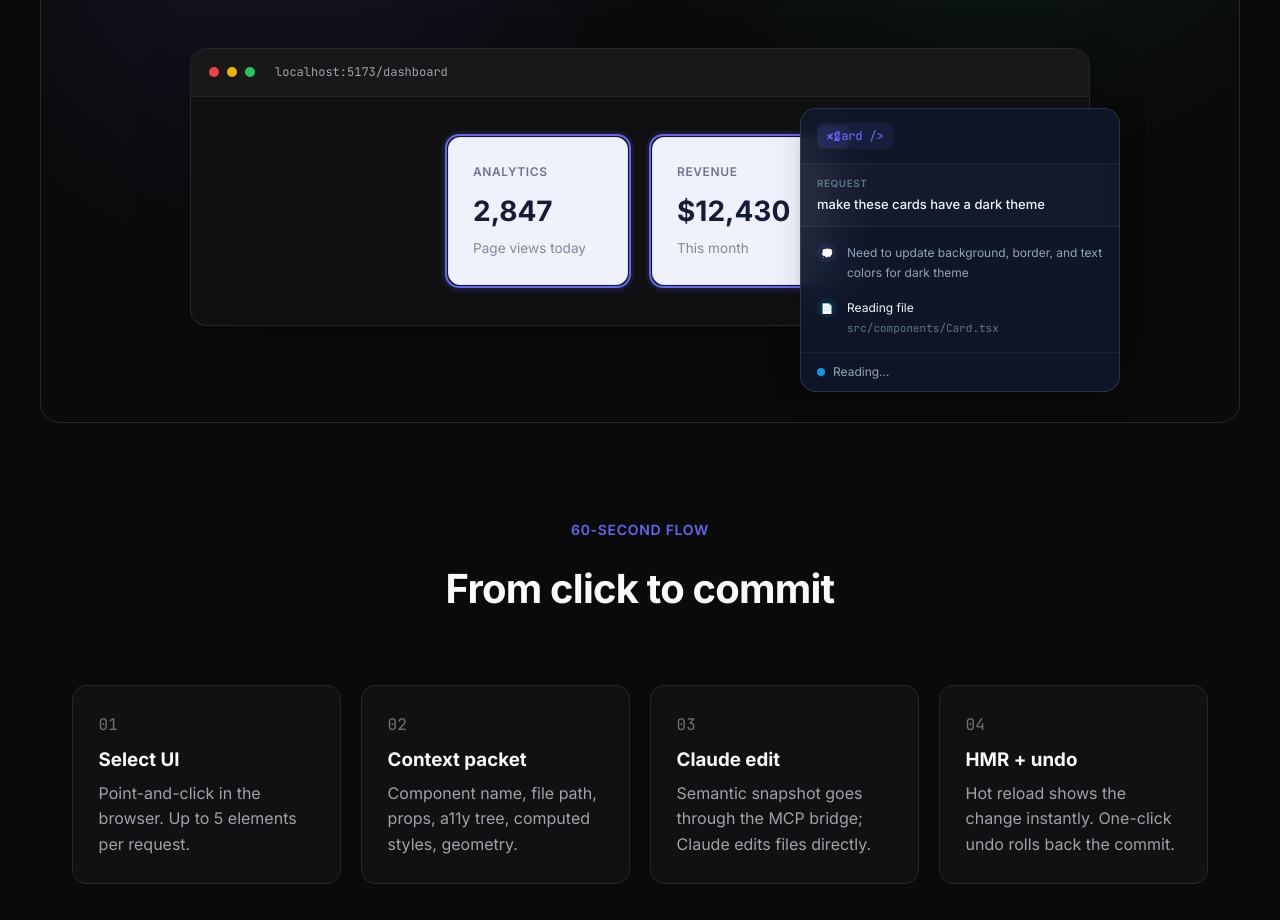
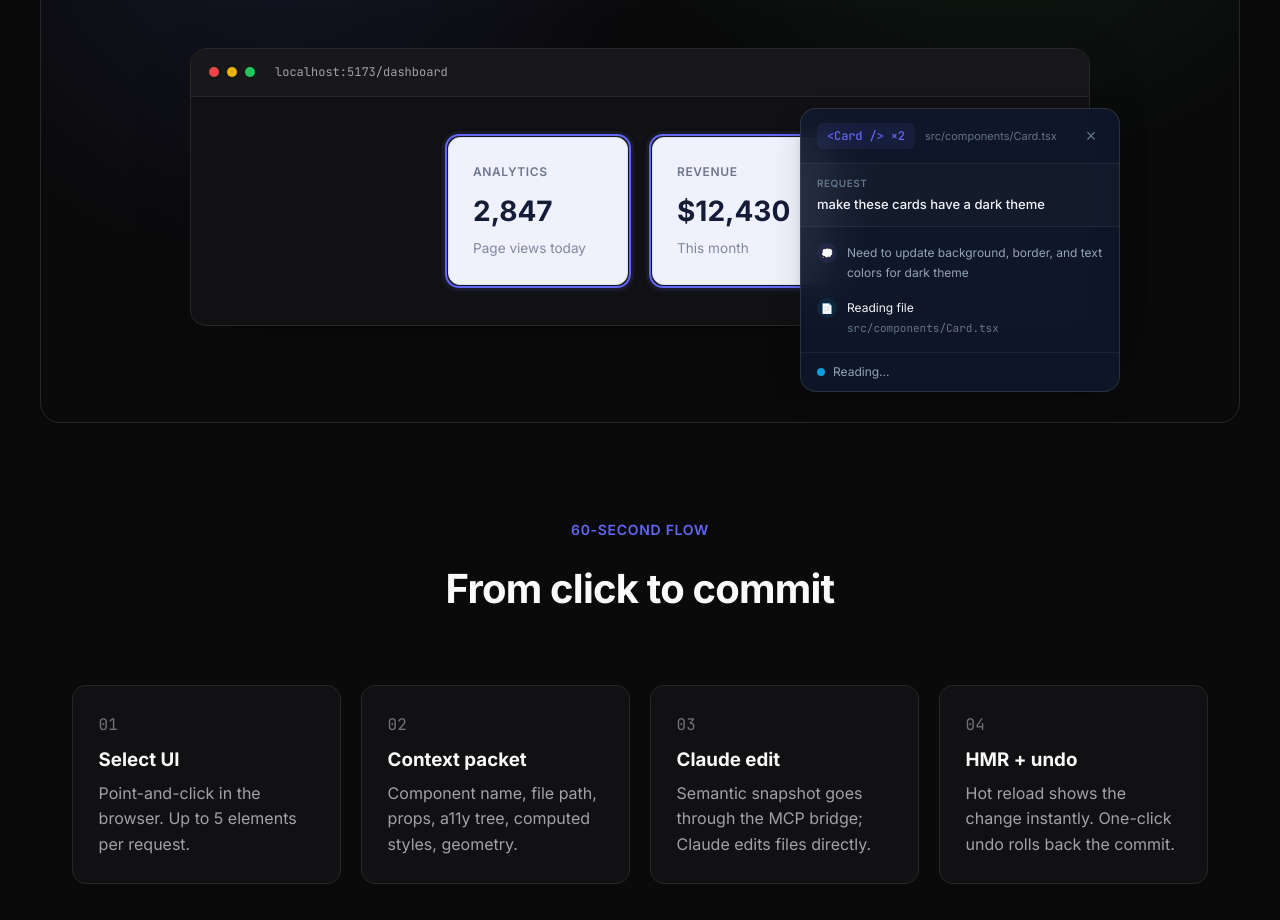
Before and after one commit to donutboyband/eyeglass_site, a React (Vite) app: page / in a window 1280 px wide. Shown: the part 1500-2420 px from the top of the page. Built offline with nearby package versions, Linux system fonts and the light colour scheme.

Commit message:
[eyeglass:eyeglass-1770671327851-ra2og6m] Fixed panel header to match real inspector

```diff
--- a/src/App.css
+++ b/src/App.css
@@ -1073,13 +1073,38 @@
   letter-spacing: -0.01em;
 }
 
-.demo-badge {
+.landing-demo-panel .demo-file-path {
   font-size: 11px;
-  font-weight: 600;
-  color: var(--accent);
-  background: var(--accent-soft);
-  padding: 3px 8px;
+  color: var(--text-muted);
+  overflow: hidden;
+  text-overflow: ellipsis;
+  white-space: nowrap;
+  flex: 1;
+}
+
+.landing-demo-panel .demo-close-btn {
+  width: 24px;
+  height: 24px;
+  border: none;
+  background: transparent;
+  color: var(--text-muted);
+  cursor: pointer;
   border-radius: 6px;
+  display: flex;
+  align-items: center;
+  justify-content: center;
+  transition: all 0.15s;
+  font-size: 18px;
+  line-height: 1;
+}
+
+.landing-demo-panel .demo-close-btn:hover {
+  background: rgba(0, 0, 0, 0.05);
+  color: var(--text-secondary);
+}
+
+:root[data-theme='dark'] .landing-demo-panel .demo-close-btn:hover {
+  background: rgba(255, 255, 255, 0.08);
 }
 
 .landing-demo-panel .demo-input-area {
--- a/src/components/LandingDemo.tsx
+++ b/src/components/LandingDemo.tsx
@@ -171,8 +171,9 @@ export function LandingDemo() {
       {showPanel && (
         <div className="landing-demo-panel">
           <div className="demo-panel-header">
-            <span className="demo-component-tag">&lt;Card /&gt;</span>
-            <span className="demo-badge">×2</span>
+            <span className="demo-component-tag">&lt;Card /&gt; ×2</span>
+            <span className="demo-file-path">src/components/Card.tsx</span>
+            <button className="demo-close-btn">×</button>
           </div>
 
           {/* Input or Request Display */}
```
Also changed, not shown: 1 other file (tests, documents, lock files or other folders).
